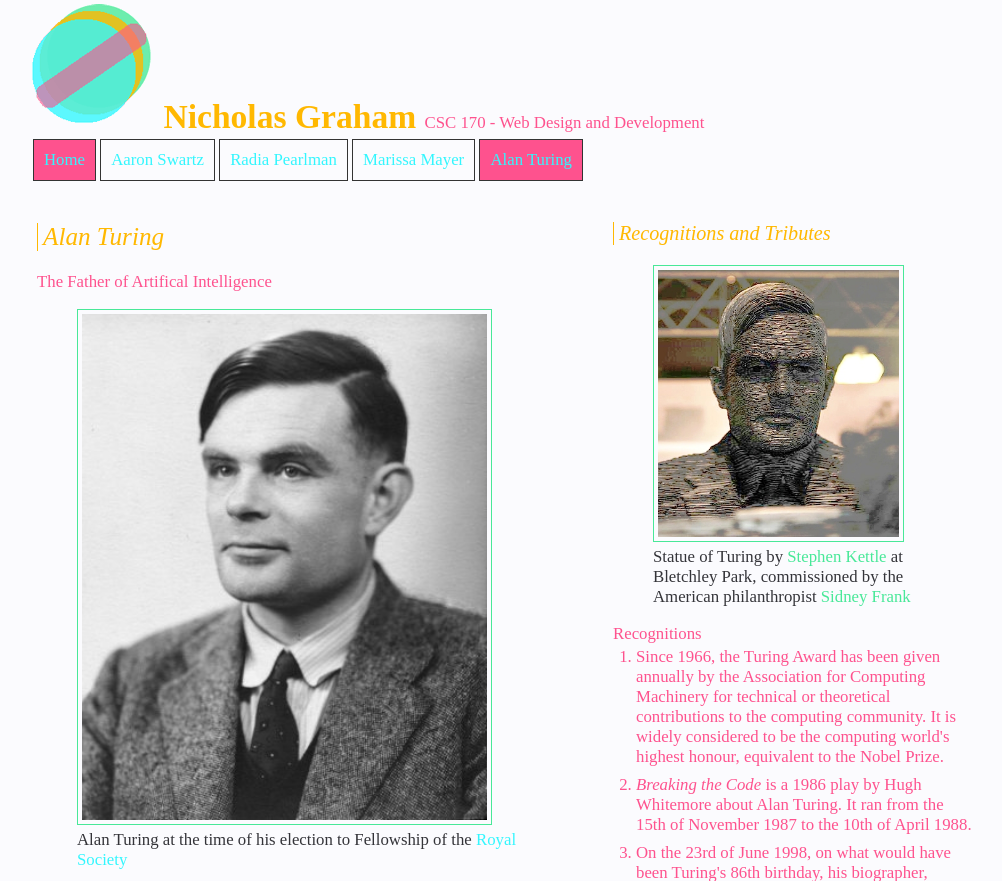
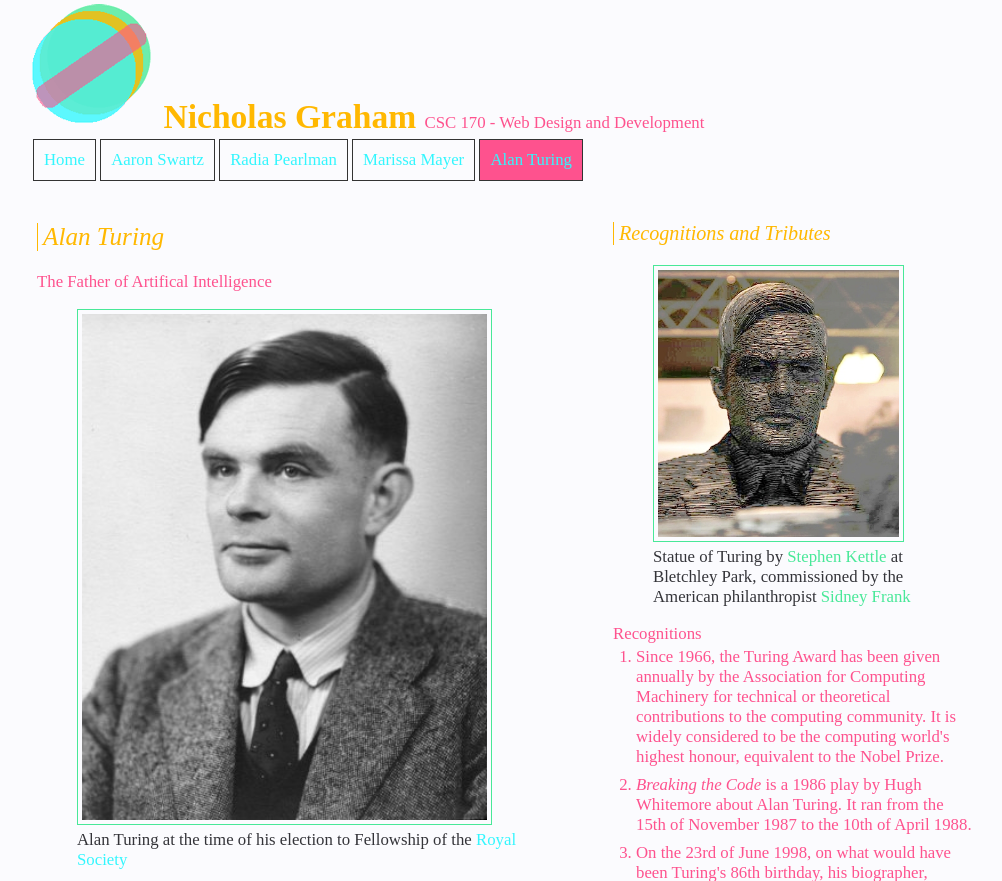
Before and after one commit to NickTGraham/CSC170, a PHP site: page /alan-turing.php in a window 1280 px wide. Shown: the top 881 px of the page, without its empty margins (133-1135 px from the left). Run offline with PHP 8.4, Linux system fonts and the light colour scheme.

Commit message:
fixed nav error

```diff
--- a/project3/aaron-swartz.php
+++ b/project3/aaron-swartz.php
@@ -14,7 +14,7 @@
   <?php include "inc/header.inc"; ?>
     <nav>
       <ul>
-        <li><a href="index.php" class="current">Home</a></li>
+        <li><a href="index.php">Home</a></li>
         <li><a href="aaron-swartz.php" class="current">Aaron Swartz</a></li>
         <li><a href="radia-pearlman.php">Radia Pearlman</a></li>
         <li><a href="marissa-mayer.php">Marissa Mayer</a></li>
--- a/project3/alan-turing.php
+++ b/project3/alan-turing.php
@@ -12,7 +12,7 @@
 			<nav>
 				<ul>
 					<ul>
-						<li><a href="index.php" class="current">Home</a></li>
+						<li><a href="index.php">Home</a></li>
 						<li><a href="aaron-swartz.php">Aaron Swartz</a></li>
 						<li><a href="radia-pearlman.php">Radia Pearlman</a></li>
 						<li><a href="marissa-mayer.php">Marissa Mayer</a></li>
--- a/project3/marissa-mayer.php
+++ b/project3/marissa-mayer.php
@@ -10,7 +10,7 @@
 		<?php include "inc/header.inc"; ?>
 					<nav>
 						<ul>
-							<li><a href="index.php" class="current">Home</a></li>
+							<li><a href="index.php">Home</a></li>
 							<li><a href="aaron-swartz.php">Aaron Swartz</a></li>
 							<li><a href="radia-pearlman.php">Radia Pearlman</a></li>
 							<li><a href="marissa-mayer.php" class="current">Marissa Mayer</a></li>
--- a/project3/radia-pearlman.php
+++ b/project3/radia-pearlman.php
@@ -14,7 +14,7 @@
 		<?php include "inc/header.inc"; ?>
 			<nav>
 				<ul>
-					<li><a href="index.php" class="current">Home</a></li>
+					<li><a href="index.php">Home</a></li>
 					<li><a href="aaron-swartz.php">Aaron Swartz</a></li>
 					<li><a href="radia-pearlman.php" class="current">Radia Pearlman</a></li>
 					<li><a href="marissa-mayer.php">Marissa Mayer</a></li>
```
